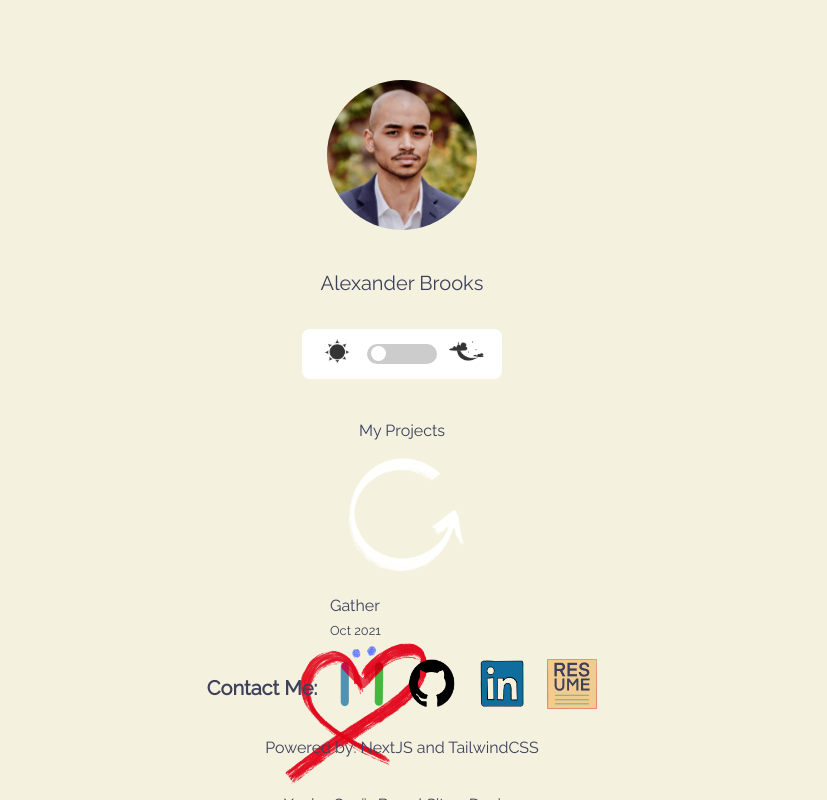
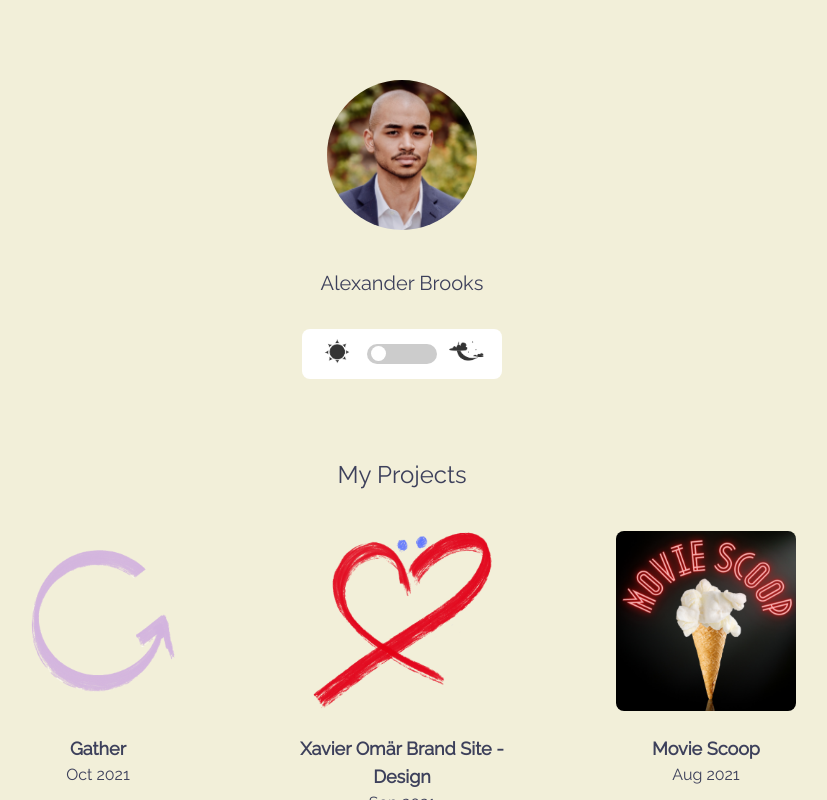
Before and after one commit to al-brooks/software-engineering-portfolio-v2, a Next.js app: page /projects in a window 1280 px wide. Shown: the whole page, without its empty margins (238-1065 px from the left). Built offline with nearby package versions, Linux system fonts and the light colour scheme.

Commit message:
project page styling

```diff
--- a/components/ContactInfo.js
+++ b/components/ContactInfo.js
@@ -1,23 +1,28 @@
 import Image from "next/image";
 
 const ContactInfo = ({ size }) => {
+  const imageClasses = ["ml-3","p-2","hover:shadow-md", "hover:shadow-tertiary-300", "dark:hover:shadow-sm","dark:hover:shadow-primary-100"];
   return (
-    <div className="flex flex-row flex-wrap items-center">
-      <a href="mailto:alexanderlawbrooks@gmail.com" className="mr-5">
+    <div className="flex flex-row flex-wrap items-center my-5">
+      <a
+        href="mailto:alexanderlawbrooks@gmail.com"
+        className={imageClasses.join(" ")}
+      >
         <Image src="/images/gmail.png" height={size} width={size} />
       </a>
-      <a href="https://github.com/al-brooks" className="mr-5">
+      <a href="https://github.com/al-brooks" className={imageClasses.join(" ")}>
         <Image src="/images/github.png" height={size} width={size} />
       </a>
       <a
         href="https://www.linkedin.com/in/alexander-law-brooks/"
-        className="mr-5"
+        className={imageClasses.join(" ")}
       >
         <Image src="/images/linkedin.png" height={size} width={size} />
       </a>
       <a
         href="./images/AlexanderBrooks-Resume-20211124.png"
         download="alexander-brooks-resume"
+        className={imageClasses.join(" ")}
       >
         <Image src="/images/resume-icon-final.png" height={size} width={size} />
       </a>
--- a/components/Footer.js
+++ b/components/Footer.js
@@ -1,12 +1,14 @@
 import ContactInfo from "./ContactInfo";
+import { useState, useEffect } from "react";
 
 const Footer = () => {
   const footerClasses = [
-        "absolute",
+    "relative",
     "bottom-0",
     "left-0",
     "right-0",
     "mx-auto",
+    "mt-15",
     "mb-10",
     "w-full",
     "flex",
@@ -14,11 +16,25 @@ const Footer = () => {
     "items-center"
   ];
 
+  const useScreenWidth = () => {
+    const [screenWidth, setScreenWidth] = useState(0);
+    const handleResize = () => setScreenWidth(window.innerWidth);
+
+    useEffect(() => {
+      window.addEventListener("resize", handleResize);
+      return () => window.removeEventListener("resize", handleResize);
+    }, [screenWidth]);
+
+    return screenWidth;
+  };
+
+  const windowWidth = useScreenWidth();
+
   return (
     <footer className={footerClasses.join(" ")}>
-      <section className="flex flex-row items-center mb-5">
-        <h1 className="mr-5 text-xl font-bold">Contact Me:</h1>
-        <ContactInfo size={50} />
+      <section className="flex flex-row items-center">
+        <h1 className="text-xl font-bold">Contact:</h1>
+        <ContactInfo size={30} />
       </section>
       <section>
         <h1>Powered by: NextJS and TailwindCSS</h1>
--- a/components/Layout.js
+++ b/components/Layout.js
@@ -5,7 +5,7 @@ import Link from "next/link";
 
 const Layout = ({ children, home }) => {
   const layoutClasses = [
-    "bg-primary-300",
+    "bg-primary-400",
     "dark:bg-tertiary-500",
     "text-tertiary-300",
     "dark:text-primary-100",
@@ -15,7 +15,9 @@ const Layout = ({ children, home }) => {
 
   const backBtnClasses = [
     "mx-10",
+    "mb-10",
     "p-2",
+    "text-xl",
     "hover:text-highlight",
     "dark:text-primary-100",
     "dark:hover:text-highlight"
@@ -26,7 +28,7 @@ const Layout = ({ children, home }) => {
       <Header home={home} />
       <main className="flex flex-col items-center">{children}</main>
       {!home && (
-        <div>
+        <div className="flex flex-col items-center">
           <Link href="/">
             <a className={backBtnClasses.join(" ")}>← Back to home</a>
           </Link>
--- a/pages/about.js
+++ b/pages/about.js
@@ -1,20 +1,21 @@
 import Layout from "../components/Layout";
 
 const About = () => {
-  const sectionClasses = [
+  const paragraphClasses = [
     "py-5",
     "px-10",
     "mb-10",
-    "w-5/6",
+    "w-3/4",
+    "md:w-1/2",
     "rounded-lg",
     "bg-primary-100",
     "dark:bg-tertiary-100"
   ];
   return (
     <Layout>
-      <section className={sectionClasses.join(" ")}>
-        <h1>About Me</h1>
-        <p>
+      <section className="flex flex-col items-center">
+        <h1 className="text-2xl mb-5">About Me</h1>
+        <p className={paragraphClasses.join(" ")}>
           I am a Data Analyst turned Software Engineer, experienced in
           Full-Stack Web Development. I enjoy both front-end and back-end
           development, and am always working to get better. IRL, I enjoy design,
--- a/pages/contact.js
+++ b/pages/contact.js
@@ -5,7 +5,11 @@ import ContactInfo from "../components/ContactInfo";
 const Contact = () => {
   return (
     <Layout>
-      <ContactInfo size={100}/>
+      <h1>Contact Me</h1>
+      <ContactInfo size={80}/>
+      <section className="w-5/6 bg-primary-100 dark:bg-tertiary-100 text-center">
+        <p>Feel free to reach out</p>
+      </section>
     </Layout>
   );
 };
--- a/pages/projects/index.js
+++ b/pages/projects/index.js
@@ -15,34 +15,64 @@ export const getStaticProps = async () => {
 };
 
 const Projects = ({ allProjectsData }) => {
+  const projectCardClasses = [
+    "mb-20",
+    "sm:mb-15",
+    "sm:mx-2",
+    "md:mx-8",
+    "h-60",
+    "w-60",
+    "text-center"
+  ];
+
+  const projectImage = [
+    "h-3/4",
+    "w-3/4",
+    "mx-auto",
+    "relative",
+    "rounded-lg",
+    "overflow-hidden",
+    "hover:shadow-md",
+    "hover:shadow-tertiary-300",
+    "dark:hover:shadow-sm",
+    "dark:hover:shadow-primary-100"
+  ]
   return (
     <Layout>
       <Head>
         <title>All Projects</title>
       </Head>
-      <h1>My Projects</h1>
+      <section className="flex flex-col items-center my-10">
+        <h1 className="mb-10 text-2xl">My Projects</h1>
+        <div className="flex flex-col sm:flex-row sm:flex-wrap justify-center">
           {allProjectsData.map(({ id, date, title, logo }) => (
-        <div key={id}>
+            <div
+              className={projectCardClasses.join(" ")}
+              key={id}
+            >
               <Link href={`/projects/${id}`}>
                 <a>
+                  <div className={projectImage.join(" ")}>
                     <Image
                       src={logo}
-                height={144}
-                width={144}
+                      // height={160}
+                      // width={160}
+                      layout="fill"
                       alt={`${title} logo`}
-                className={"bg-black"}
                     />
+                  </div>
                 </a>
               </Link>
               <br />
-          <span>{title}</span>
+              <span className="text-lg font-bold">{title}</span>
               <br />
-          <small>
-            {/* {date} */}
+              <span className="text-md">
                 <Date dateString={date} />
-          </small>
+              </span>
             </div>
           ))}
+        </div>
+      </section>
     </Layout>
   );
 };
--- a/pages/skills.js
+++ b/pages/skills.js
@@ -34,8 +34,8 @@ const Skills = () => {
         <title>Skills & Technologies</title>
       </Head>
       <section className={sectionClasses.join(" ")}>
-        <h1 className="text-2xl underline">Skills & Technologies</h1>
-        <div className="w-5/6 flex flex-wrap justify-center">
+        <h1 className="text-2xl mb-5">Skills & Technologies</h1>
+        <div className="w-5/6 lg:w-3/4 flex flex-wrap justify-center">
           {skills.map((skill) => {
             return (
               <div key={skill.name} className="flex flex-col items-center mx-5">
```
Also changed, not shown: public/images/gather-logo-icon.png. Lines whose indentation alone changed are shown as unchanged.
